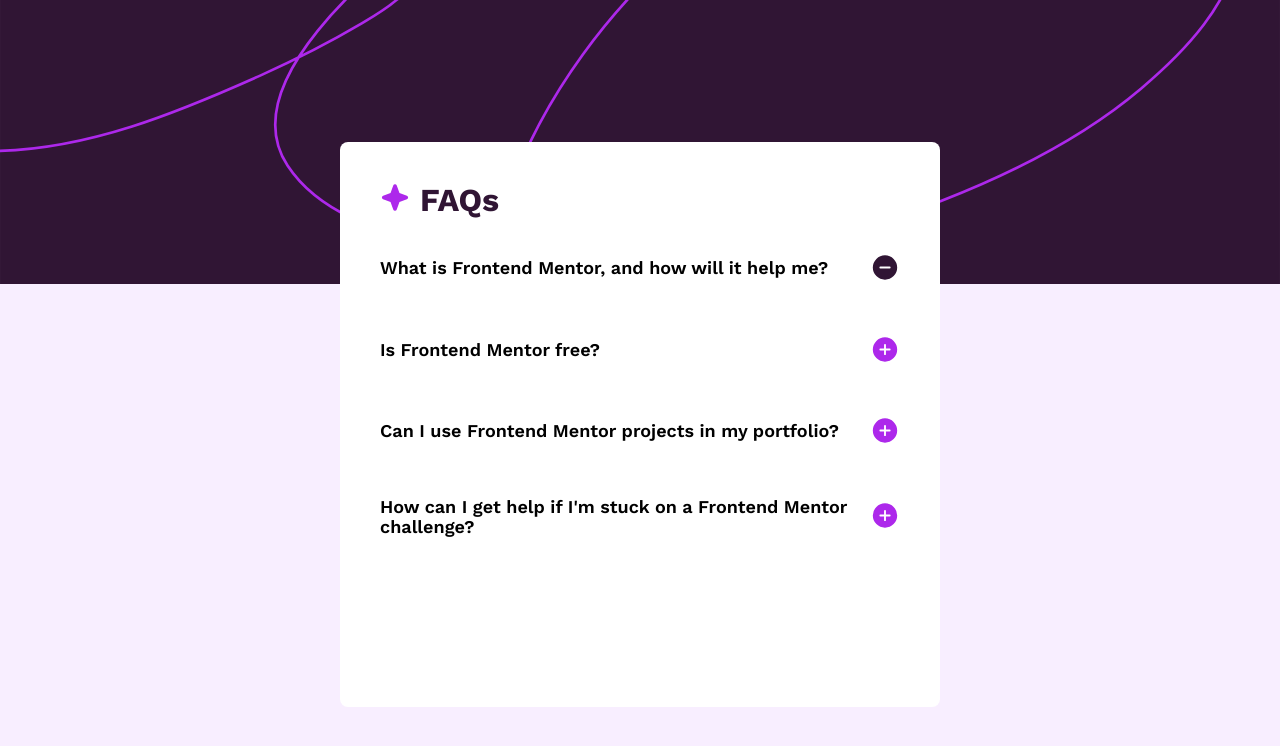
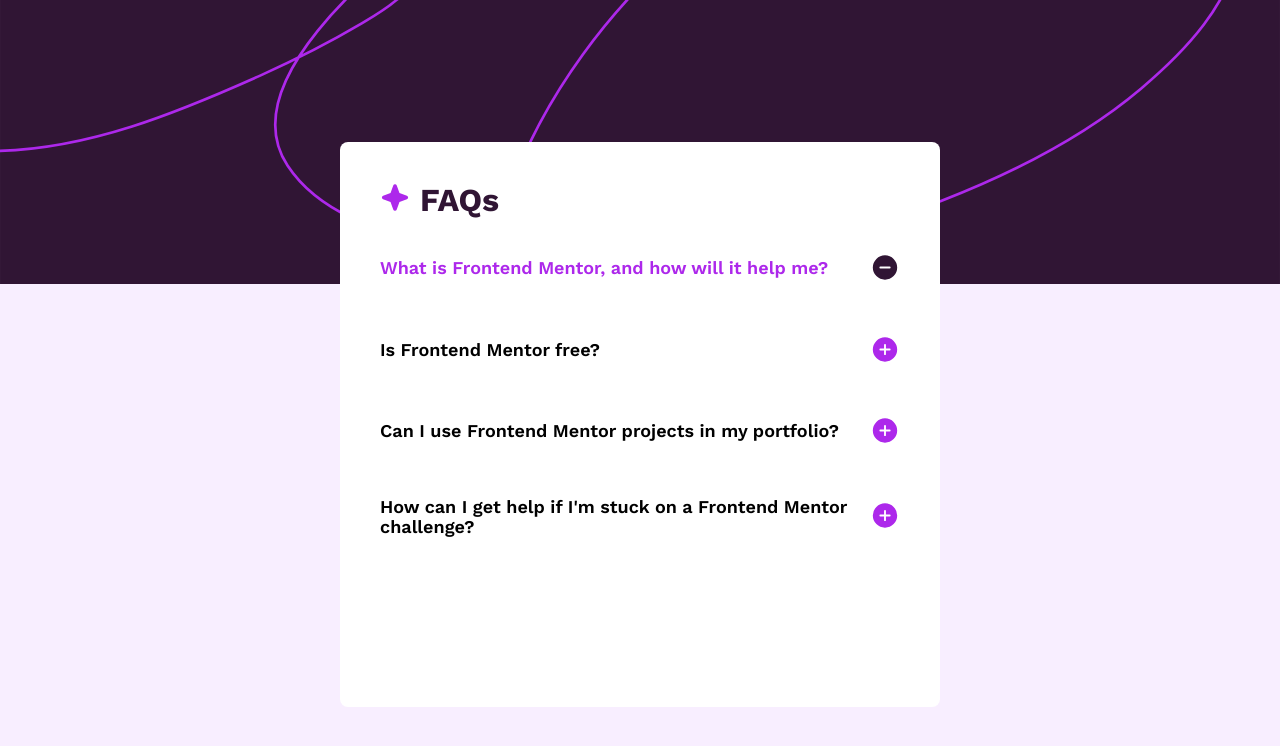
Before and after one commit to FrancisoRocha/faqAccordion, a plain HTML site: page index.html in a window 1280 px wide. In both pictures the pointer is over the element "What is Frontend Mentor, and how will it help me?". Drawn offline with Linux system fonts and the light colour scheme.

Commit message:
Hover en question

```diff
--- a/style/style.css
+++ b/style/style.css
@@ -153,6 +153,12 @@ body {
     font-family: "WorkSemi";
     font-size: 1.8rem;
     text-align: left;
+    cursor: pointer;
+}
+
+.question-title:hover{
+    color: #AD28EB;
+    transition: color 0.3s;
 }
 
 .accordion-answer {
```
